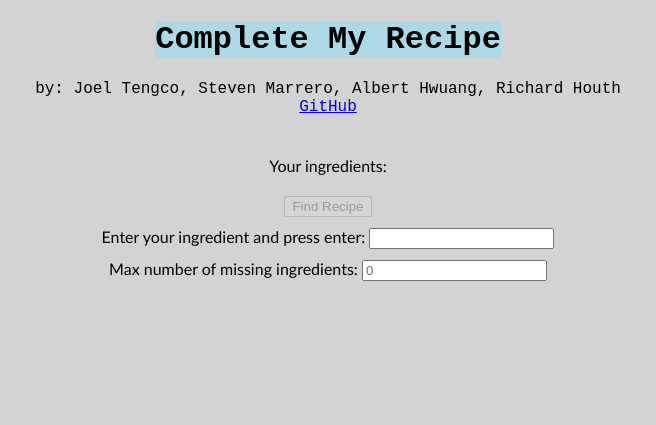
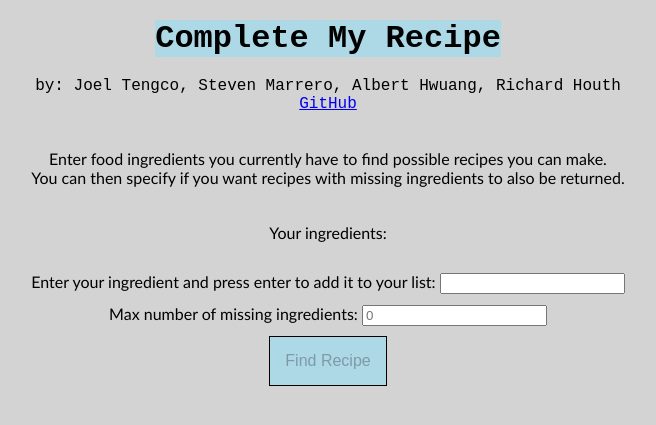
Before and after one commit to clovenski/complete-my-recipe, a Django app: page / in a window 1280 px wide. Shown: the top 425 px of the page, without its empty margins (312-968 px from the left). Run offline with Django 3.2, Linux system fonts and the light colour scheme.

Commit message:
add app description to home page; add style to buttons throughout app; fix bug: home icon spans across width of web page

```diff
--- a/styles/home_page.css
+++ b/styles/home_page.css
@@ -21,3 +21,16 @@ body {
 .userIngredient:hover {
     color: red;
 }
+
+#searchButton {
+    background-color: lightblue;
+    border: 1px solid black;
+    padding: 15px;
+    margin: 10px;
+    font-size: 16px;
+}
+
+#searchButton:enabled:hover {
+    background-color: lightskyblue;
+    cursor: pointer;
+}
--- a/styles/list_recipes.css
+++ b/styles/list_recipes.css
@@ -18,6 +18,10 @@ th, td {
     background-color: lightblue;
 }
 
+.recipe:hover {
+    background-color: lightskyblue;
+}
+
 .pagination {
     text-align: center;
     padding: 15px;
--- a/styles/main.css
+++ b/styles/main.css
@@ -8,3 +8,20 @@ body {
     background-color: lightgray;
     font-family: 'Gill Sans', 'Gill Sans MT', Calibri, 'Trebuchet MS', sans-serif;
 }
+
+#homeicon {
+    margin: 20px;
+}
+
+#homeicon a{
+    background-color: lightblue;
+    font-size: 2em;
+    font-weight: bold;
+    text-decoration: none;
+    color: black;
+    text-decoration: none;
+}
+
+#homeicon a:hover {
+    background-color: lightskyblue;
+}
--- a/styles/view_recipe.css
+++ b/styles/view_recipe.css
@@ -16,3 +16,7 @@
     margin: 10px;
     border: 1px solid black;
 }
+
+.link:hover {
+    background-color: lightskyblue;
+}
--- a/templates/base.html
+++ b/templates/base.html
@@ -13,7 +13,9 @@
 
   <body>
     <div id="header">
-      <a href="/" style="text-decoration:none;color:black"><h1><span style="background-color:lightblue">Complete My Recipe</span></h1></a>
+      <div id="homeicon">
+        <a href="/">Complete My Recipe</a>
+      </div>
       <span>
         by: Joel Tengco, Steven Marrero, Albert Hwuang, Richard Houth <br>
         <a href="https://github.com/clovenski/complete-my-recipe">GitHub</a>
--- a/templates/home_page.html
+++ b/templates/home_page.html
@@ -7,17 +7,24 @@
 {% endblock style %}
 
 {% block content %}
+  <div id="description">
+    <p>Enter food ingredients you currently have to find possible recipes you can make.<br>
+      You can then specify if you want recipes with missing ingredients to also be returned.
+    </p>
+  </div>
   <div id="userlist">
     Your ingredients: <span id="userIngredients"></span><br>
   </div>
-  <button id="searchButton" onclick="executeSearch()" disabled>Find Recipe</button>
   <div id="input">
-    Enter your ingredient and press enter: <input id="ingredinput" type="text" onkeypress="enterIngred(event, this.value)">
+    Enter your ingredient and press enter to add it to your list: <input id="ingredinput" type="text" onkeypress="enterIngred(event, this.value)">
   </div>
   <!-- <div id="search">
     <form>Search ingredient: <input type="text" onkeyup="searchIngredient(this.value)" placeholder="name"></form>
     <span id="suggestions">Suggestions pop up here.</span>
   </div> -->
-  <form>Max number of missing ingredients: <input id="tolerance" type="text" placeholder="0"></form>
+  <div>
+    Max number of missing ingredients: <input id="tolerance" type="text" placeholder="0">
+  </div>
+  <button id="searchButton" onclick="executeSearch()" disabled>Find Recipe</button>
   <script src="{% static 'scripts/home_page.js' %}"></script>
 {% endblock content %}
```
